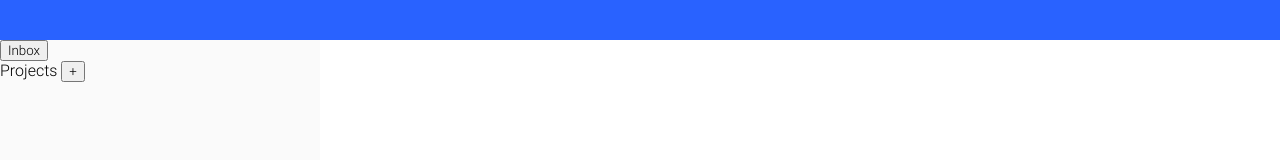
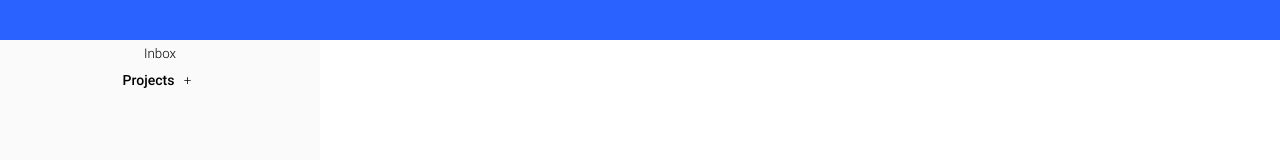
Before and after one commit to davidwt5/todolist, a website built with webpack: page dist/index.html in a window 1280 px wide. Built offline with Linux system fonts and the light colour scheme.

Commit message:
modularised css

```diff
--- a/src/stylesheets/style.css
+++ b/src/stylesheets/global.css
@@ -28,28 +28,13 @@
     grid-template-columns: 1fr 3fr;
     font-family: 'Roboto';
     font-weight: 300;
+    font-size: 14px;
 }
 
 button {
     font-family: inherit;
     font-weight: inherit;
+    background-color: inherit;
+    border: 0px none;
+    cursor: pointer;
 }
-
-.header {
-    grid-row: 1;
-    grid-column: 1 / span 2;
-    background-color: var(--blue);
-}
-
-.sidebar {
-    grid-row: 2;
-    grid-column: 1;
-    height: 100vh;
-    background-color: var(--light-grey);
-}
-
-.main {
-    grid-row: 2;
-    grid-column: 2;
-    height: 100vh;
-}
--- /dev/null
+++ b/src/stylesheets/header.css
@@ -0,0 +1,5 @@
+.header {
+    grid-row: 1;
+    grid-column: 1 / span 2;
+    background-color: var(--blue);
+}
--- /dev/null
+++ b/src/stylesheets/main.css
@@ -0,0 +1,5 @@
+.main {
+    grid-row: 2;
+    grid-column: 2;
+    height: 100vh;
+}
--- /dev/null
+++ b/src/stylesheets/sidebar.css
@@ -0,0 +1,19 @@
+.sidebar {
+    display: flex;
+    flex-flow: column nowrap;
+    justify-content: flex-start;
+    align-items: center;
+    align-content: center;
+    grid-row: 2;
+    grid-column: 1;
+    height: 100vh;
+    background-color: var(--light-grey);
+}
+
+.sidebar > * {
+    margin: 5px 0;
+}
+
+.projects-header > span {
+    font-weight: 500;
+}
```
Also changed, not shown: src/index.js (+6 -2 lines), dist/main.js.
